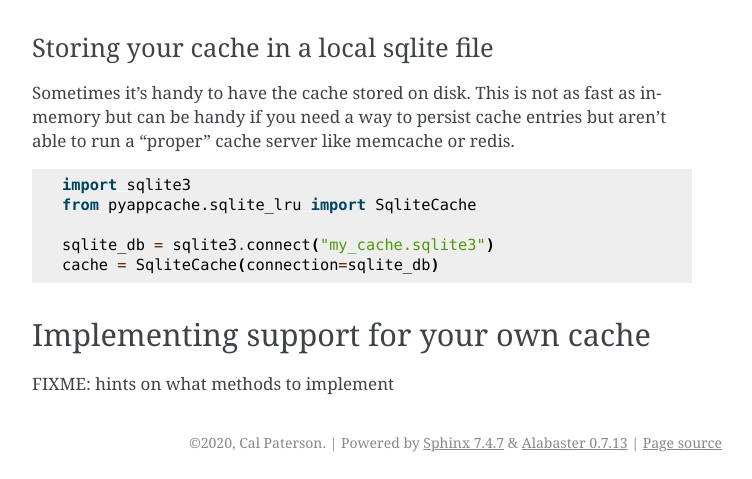
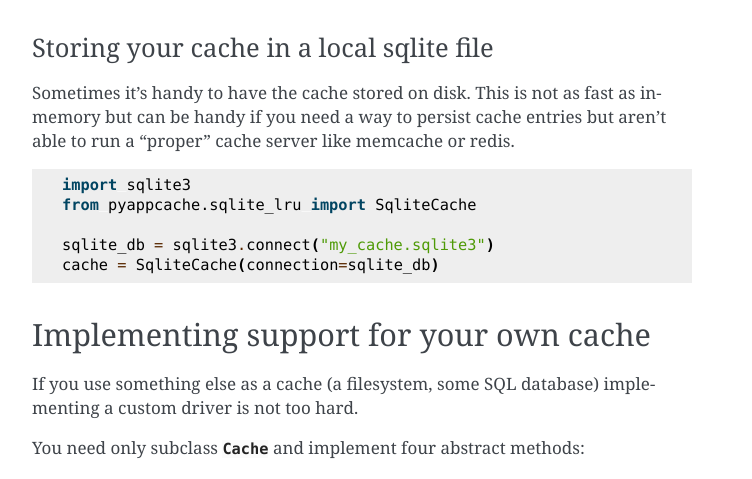
Before and after one commit to calpaterson/pyappcache, a Sphinx documentation site: the page built from docs/source/caches.rst, in a window 1280 px wide and 1400 px high, scrolled down 713 px. Shown: the part 368-847 px from the top of the window, without its empty margins (388-1140 px from the left). Built offline with Sphinx 7.4.7, drawn with Linux system fonts in a browser that asks for light colours; some of the changed text lies outside the part shown; grey boxes are pictures that could not be loaded.

Commit message:
Yet more documenation (1)

```diff
--- a/docs/source/caches.rst
+++ b/docs/source/caches.rst
@@ -35,6 +35,8 @@
 
 .. autofunction:: pyappcache.sqlite_lru.get_in_memory_conn
 
+.. _local sqlite file as cache:
+
 Storing your cache in a local sqlite file
 ^^^^^^^^^^^^^^^^^^^^^^^^^^^^^^^^^^^^^^^^^
 
@@ -53,4 +55,19 @@
 Implementing support for your own cache
 ---------------------------------------
 
-FIXME: hints on what methods to implement
+If you use something else as a cache (a filesystem, some SQL database)
+implementing a custom driver is not too hard.
+
+You need only subclass :class:`~pyappcache.cache.Cache` and implement four
+abstract methods:
+
+.. automethod:: pyappcache.cache.Cache.get_raw
+
+.. automethod:: pyappcache.cache.Cache.set_raw
+
+.. automethod:: pyappcache.cache.Cache.invalidate_raw
+
+.. automethod:: pyappcache.cache.Cache.clear
+
+:class:`~pyappcache.cache.Cache` is implemented entirely in terms of these four
+methods and will then be able to offer full functionality.
--- a/docs/source/rationale.rst
+++ b/docs/source/rationale.rst
@@ -1,8 +1,13 @@
 Rationale
 =========
 
+Pyappcache takes a slightly different approach to other cache libraries.
+
 First class key objects
 -----------------------
+
+In pyappcache, keys are a first class object (though strings can also be
+used).
 
 Make keys a first class object to make it easier to centralise logic around
 keying and avoid typos and other common mistakes that arise when using strings
```
Also changed, not shown: docs/source/common_patterns.rst (+5 -3 lines), docs/source/keys.rst (line endings or trailing spaces), 2 other files.
